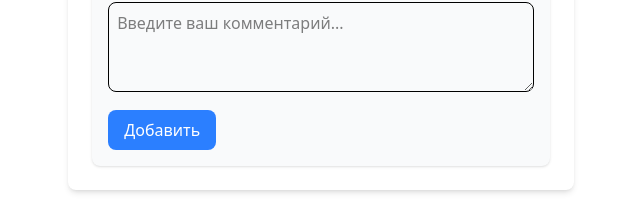
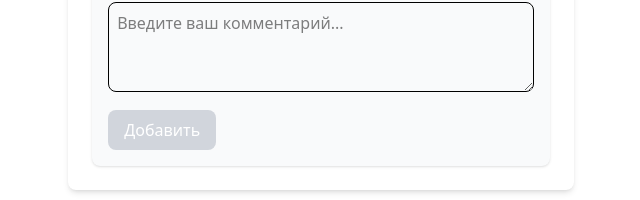
Before and after one commit to efremdana/Forum, a Vue app in the folder frontend/: page /article/1 in a window 1280 px wide. Shown: the part 220-420 px from the top of the page, without its empty margins (319-959 px from the left). Built offline with nearby package versions, Linux system fonts and the light colour scheme; no server answers.

Commit message:
Refactoring component add comment

```diff
--- a/frontend/src/components/AddComment.vue
+++ b/frontend/src/components/AddComment.vue
@@ -9,7 +9,12 @@
     ></textarea>
     <button
       @click="submitComment"
-      class="mt-3 px-4 py-2 bg-blue-500 text-white rounded-lg hover:bg-blue-600"
+      :disabled="!text.trim()"
+      class="mt-3 px-4 py-2 rounded-lg text-white transition-colors"
+      :class="{
+        'bg-blue-500 hover:bg-blue-600': text.trim(),
+        'bg-gray-300 cursor-not-allowed': !text.trim(),
+      }"
     >
       {{ defineAction }}
     </button>
@@ -18,12 +23,15 @@
 
 <script>
 export default {
-  props: ['textComment', 'isEdit', 'isAdd'],
-
-  data() {
-    return {
-      text: '',
-    }
+  props: {
+    textComment: {
+      type: String,
+      default: '',
+    },
+    isEdit: {
+      type: Boolean,
+      required: true,
+    },
   },
 
   computed: {
@@ -32,16 +40,25 @@ export default {
     },
   },
 
+  data() {
+    return {
+      text: this.textComment,
+    }
+  },
+
   methods: {
     submitComment() {
-      this.$emit('submit', { text: this.text })
-      this.text = ''
+      if (!this.text.trim()) return
+      this.$emit('submit', { text: this.text.trim() })
+      if (!this.isEdit) {
+        this.text = ''
+      }
     },
   },
 
   watch: {
-    textComment(newValue) {
-      this.text = newValue || ''
+    textComment(newVal) {
+      this.text = newVal
     },
   },
 }
```
